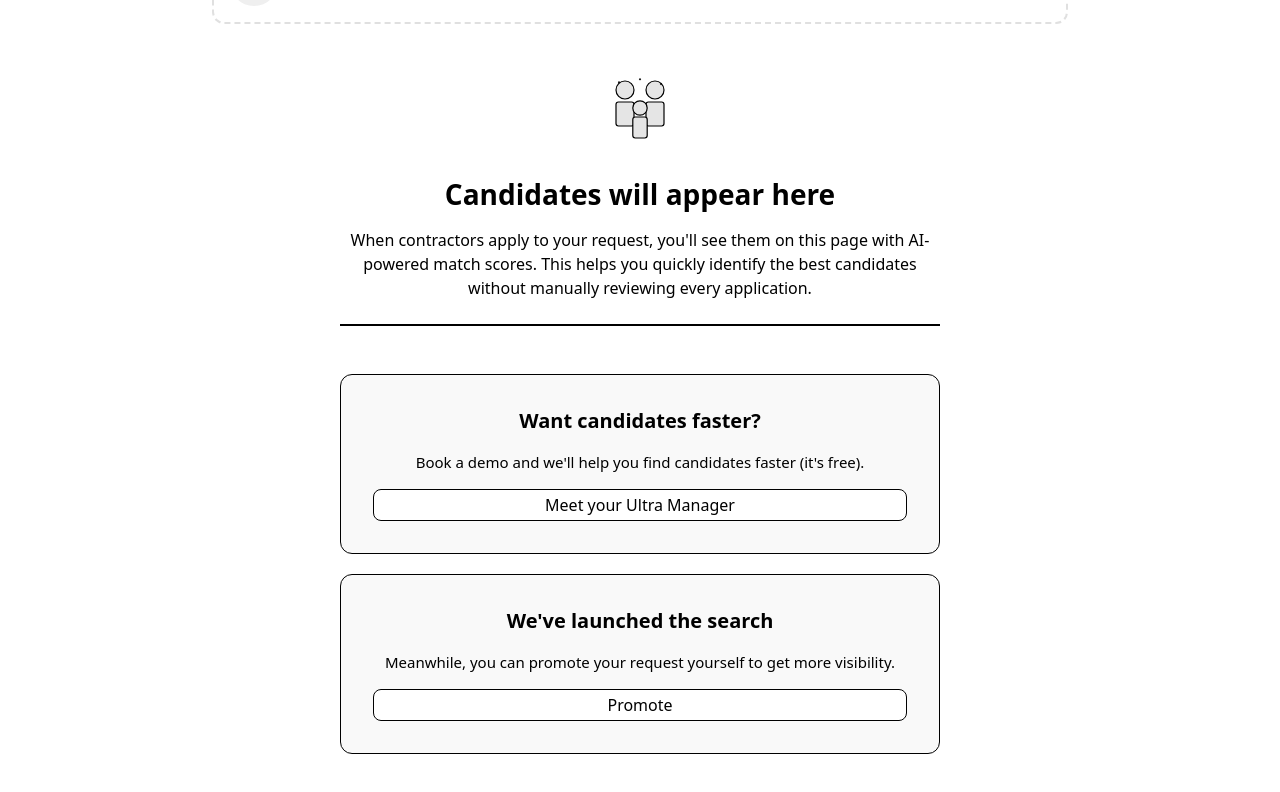
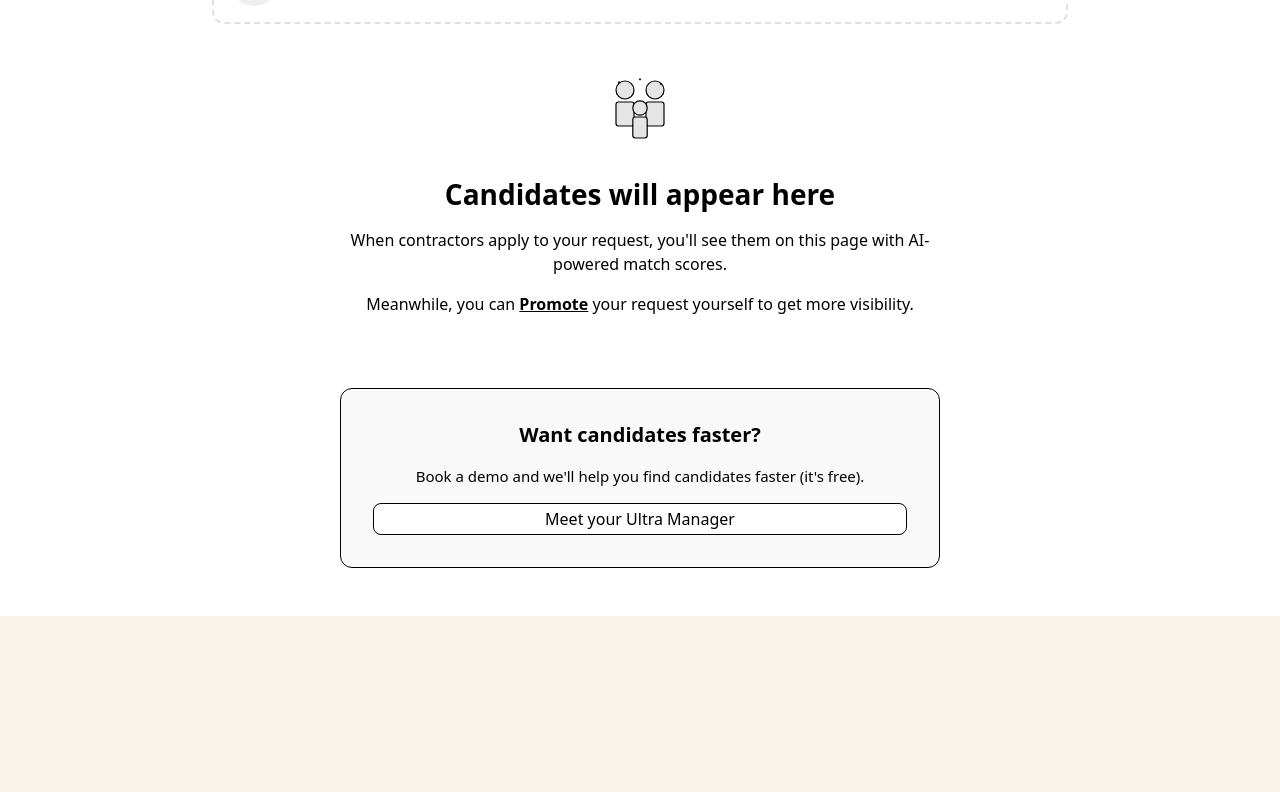
Before and after one commit to vburdakovamellow/Mellow, a React (Vite) app: page / in a window 1280 px wide. Shown: the part 566-1358 px from the top of the page. After the commit the page ends 1182 px from the top, so only its background shows below. Built offline with nearby package versions, Linux system fonts and the light colour scheme.

Commit message:
Refine Candidates screen layout
- Remove second action card (We've launched the search)
- Move Promote as inline link in value text
- Remove border-top from action section
- Simplify value text (remove second sentence)
- Keep only Ultra Manager action card

```diff
--- a/src/screens/Candidates/CandidatesScreen.module.css
+++ b/src/screens/Candidates/CandidatesScreen.module.css
@@ -360,6 +360,18 @@
   margin: 0;
 }
 
+.promoteLink {
+  color: #000000;
+  text-decoration: underline;
+  font-weight: 600;
+  cursor: pointer;
+  transition: opacity 0.2s ease;
+}
+
+.promoteLink:hover {
+  opacity: 0.7;
+}
+
 .previewHint {
   width: 100%;
   padding: 16px;
@@ -421,7 +433,6 @@
   flex-direction: column;
   gap: 20px;
   padding-top: 48px;
-  border-top: 2px solid #000000;
   width: 100%;
   max-width: 600px;
 }
--- a/src/screens/Candidates/CandidatesScreen.tsx
+++ b/src/screens/Candidates/CandidatesScreen.tsx
@@ -189,7 +189,21 @@ export function CandidatesScreen({
                   <h3 className={styles.valueTitle}>Candidates will appear here</h3>
                   <p className={styles.valueText}>
                     When contractors apply to your request, you'll see them on this page with AI-powered match scores.
-                    This helps you quickly identify the best candidates without manually reviewing every application.
+                  </p>
+                  <p className={styles.valueText}>
+                    Meanwhile, you can{" "}
+                    <a
+                      href="#promote"
+                      className={styles.promoteLink}
+                      onClick={(e) => {
+                        e.preventDefault();
+                        navigator.clipboard.writeText(window.location.href);
+                        alert("Link copied! Opening Promote section...");
+                      }}
+                    >
+                      Promote
+                    </a>
+                    {" "}your request yourself to get more visibility.
                   </p>
                 </div>
 
@@ -204,21 +218,6 @@ export function CandidatesScreen({
                       Meet your Ultra Manager
                     </Button>
                   </div>
-
-                  <div className={styles.actionCard}>
-                    <h4 className={styles.actionTitle}>We've launched the search</h4>
-                    <p className={styles.actionText}>
-                      Meanwhile, you can promote your request yourself to get more visibility.
-                    </p>
-                    <Button variant="secondary" onClick={() => {
-                      // Copy link to clipboard
-                      navigator.clipboard.writeText(window.location.href);
-                      // Navigate to promote section
-                      alert("Link copied! Opening Promote section...");
-                    }}>
-                      Promote
-                    </Button>
-                  </div>
                 </div>
               </div>
             )}
```
